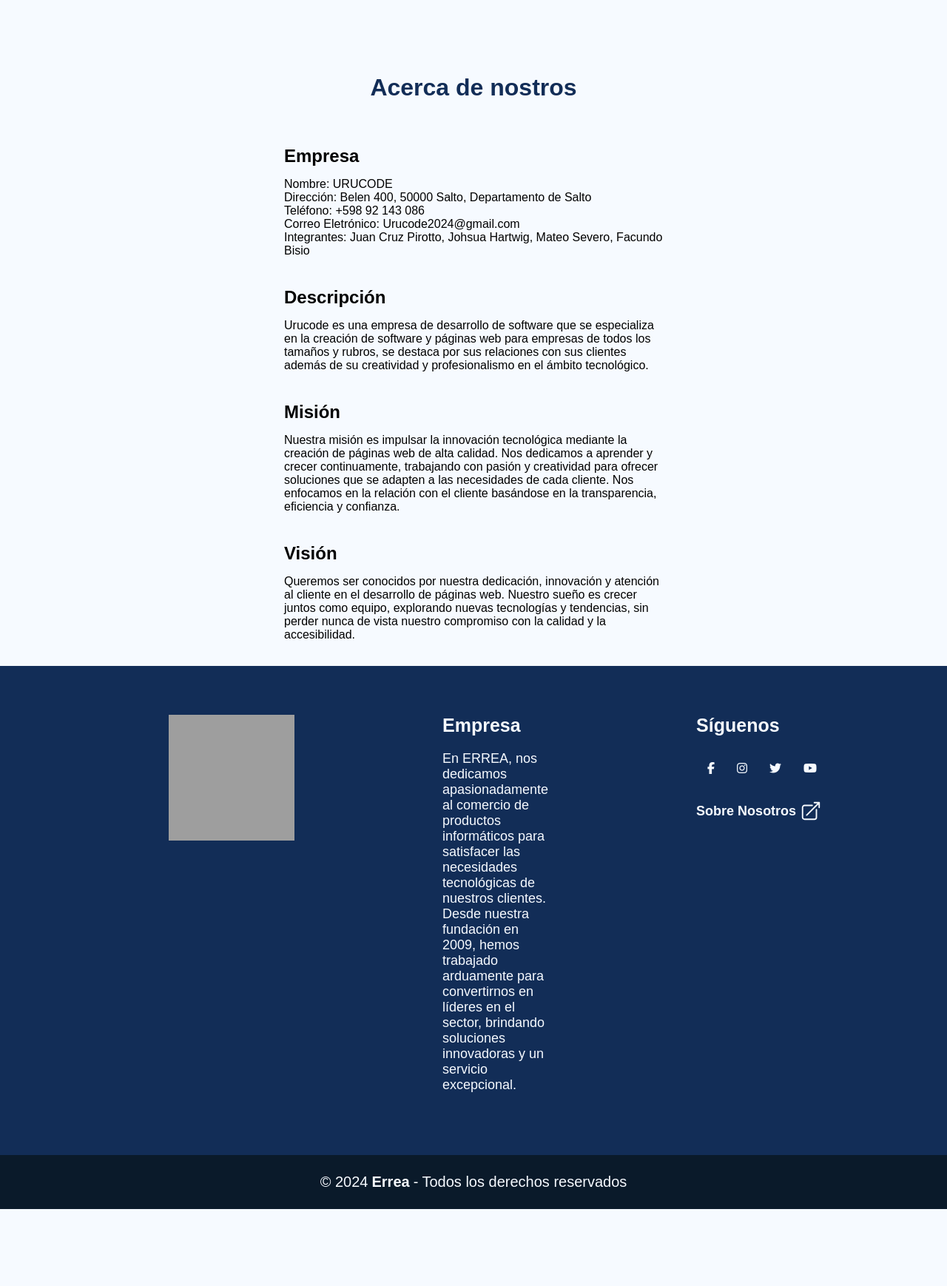
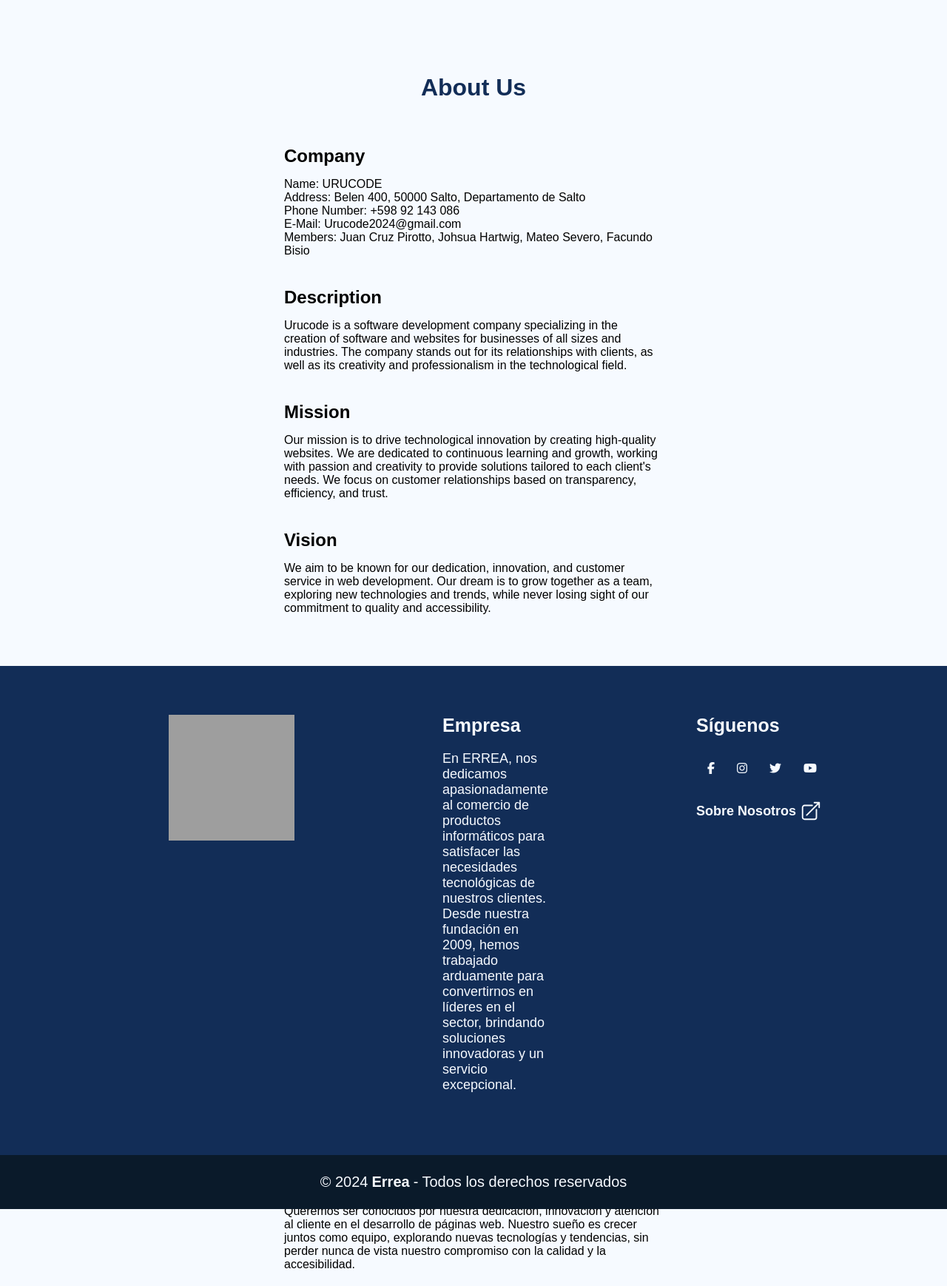
Before and after one commit to Johsua-123/URUCODE, a PHP site: page /URUCODE/about-us.php in a window 1280 px wide. Shown: the part 171-1909 px from the top of the page at 74% size. Before the commit the page ends 1805 px from the top, so only its background shows below. Run offline with PHP 8.4, Linux system fonts and the light colour scheme; some libraries are stand-ins or nearby versions; grey boxes are pictures that could not be loaded.

Commit message:
About us en inglés agregado

```diff
--- a/about-us.php
+++ b/about-us.php
@@ -18,6 +18,34 @@
     <body>
         <?php include "reusables/navbar.php"; ?>
         <main>
+        <div class="about-us">
+                <h1>About Us</h1>
+                <section>
+                    <h2>Company</h2>
+                    <p>Name: URUCODE</p>
+                    <p>Address: Belen 400, 50000 Salto, Departamento de Salto</p>
+                    <p>Phone Number: +598 92 143 086</p>
+                    <p>E-Mail: Urucode2024@gmail.com</p>
+                    <p>Members: Juan Cruz Pirotto, Johsua Hartwig, Mateo Severo, Facundo Bisio</p>
+                </section>
+                <section>
+                    <h2>Description</h2>
+                    <p>
+                    Urucode is a software development company specializing in the creation of software and websites for businesses of all sizes and industries. The company stands out for its relationships with clients, as well as its creativity and professionalism in the technological field.
+                    </p>
+                </section>
+                <section>
+                    <h2>Mission</h2>
+                    <p>Our mission is to drive technological innovation by creating high-quality websites. We are dedicated to continuous learning and growth, working with passion and creativity to provide solutions tailored to each client's needs. We focus on customer relationships based on transparency, efficiency, and trust.
+                    </p>
+                </section>
+                <section>
+                    <h2>Vision</h2>
+                    <p>
+                    We aim to be known for our dedication, innovation, and customer service in web development. Our dream is to grow together as a team, exploring new technologies and trends, while never losing sight of our commitment to quality and accessibility.
+                    </p>
+                </section>
+            </div>
             <div class="about-us">
                 <h1>Acerca de nostros</h1>
                 <section>
--- a/api/signup.php
+++ b/api/signup.php
@@ -40,7 +40,7 @@
         exit;
     }
 
-    $user = mysqli_query($mysql, "INSERT INTO users (email, nombre, password, creation_date, update_date) VALUES ('$email', '$username', '$password', '$date', '$date')");
+    $user = mysqli_query($mysql, "INSERT INTO users (email, nombre, password, created_at, updated_at) VALUES ('$email', '$username', '$password', '$date', '$date')");
 
     if (!$user) {
         echo json_encode([ "code" => 500, "text" => "Ha ocurrido error, contacta un administrador"]);
```
